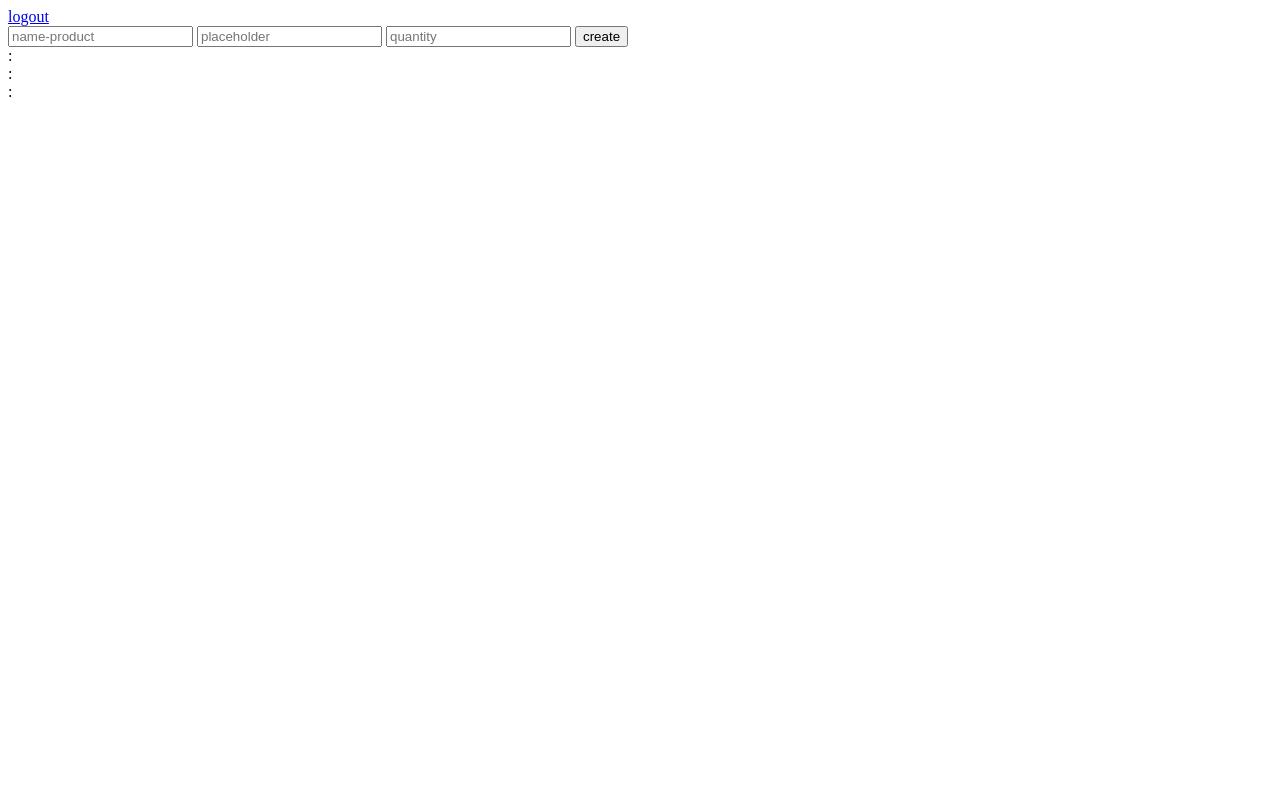
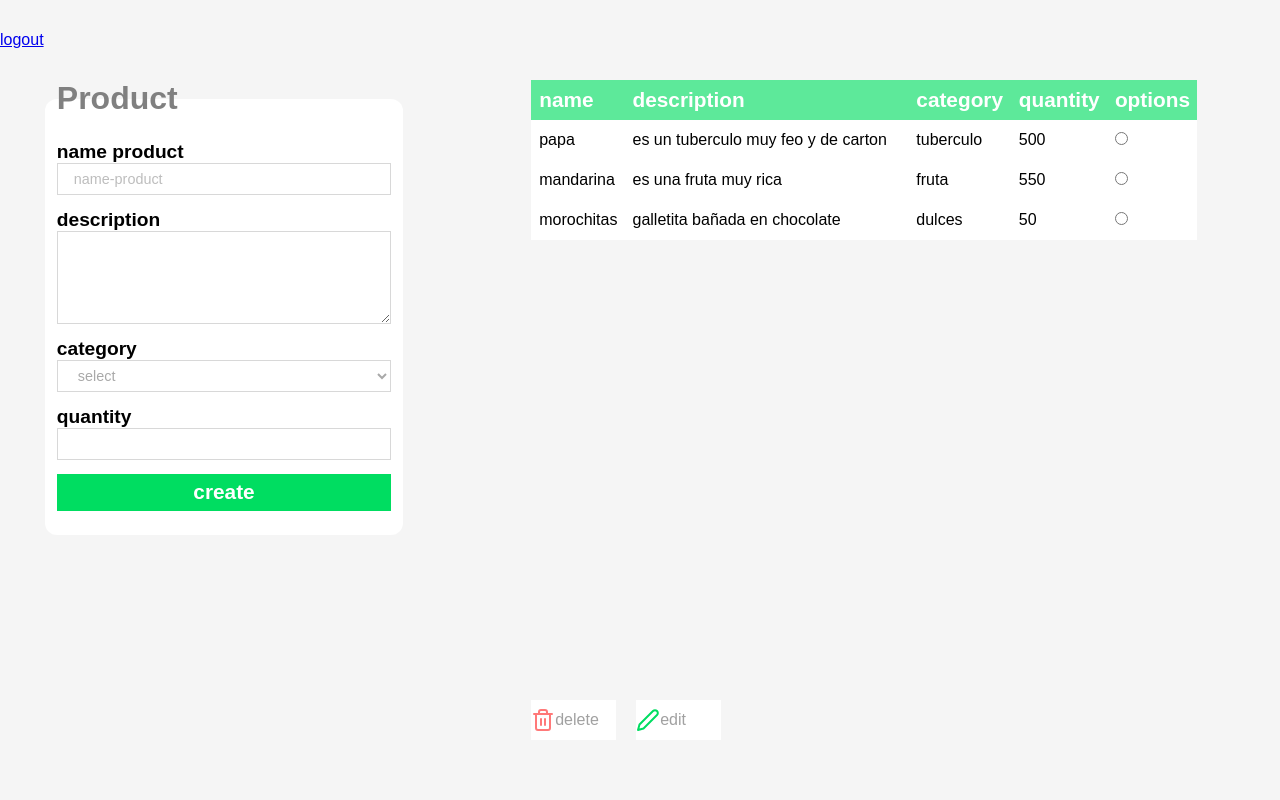
Before and after one commit to Cydonianllama/php-first-step, a PHP site: page /phpFirstStep/views/dashboard.php in a window 1280 px wide. Run offline with PHP 8.4, Linux system fonts and the light colour scheme; data comes from the database, SQL or seed files in the repository; both versions use the stored data as it was after the commit; data that the repository does not hold is empty.

Commit message:
list[*] filter[] create[] delete[] update[]

```diff
--- a/controllers/products.php
+++ b/controllers/products.php
@@ -8,16 +8,37 @@ class product extends connection{
         //parent::__construct();
     }
 
-    function getProductById($currentId){
+    function getAllProducts(){
+        $query = $this->getConnection()->prepare("select name_product , description_procuct , nameCategory ,quantity  from products inner join productCategory p where p.idCategory = products.idCategory;");
+        $query->execute();
+        while($row = $query->fetch()){
+            echo
+            "
+                <tr class = 'table__body__row'>
+                    <td>".$row["name_product"]."</td>
+                    <td>".$row["description_procuct"]."</td>
+                    <td>".$row["nameCategory"]."</td>
+                    <td>".$row["quantity"]."</td>
+                    <td><input type='radio' selected></td>
+                </tr>
+            ";
+        }
+    }
+
+    function filterByCategory(){
 
     }
 
-    // get all products
-    function getProducts(){
-        $query = $this->getConnection()->prepare("select * from products");
-        $query->execute();
-        while ($row = $query->fetch()) {
-            echo $row['name_'].": ".$row['description']."<br />";
-        }
+    function createProduct(){
+
     }
+
+    function deleteProduct(){
+
+    }
+
+    function updateProduct(){
+
+    }
+
 }
--- /dev/null
+++ b/public/dashboard.css
@@ -0,0 +1,165 @@
+*{
+    margin : 0 ;
+    padding : 0;
+    box-sizing: border-box;
+}
+@import url('https://fonts.googleapis.com/css2?family=Source+Sans+Pro&display=swap');
+p,h1,input,textarea,h2,label,legend,a,button,option,select,table{
+    font-family: 'Source Sans Pro', sans-serif;
+}
+.container{
+    width: 100%;
+    height: 100vh;
+    background-color: #f5f5f5;
+}
+
+.header{
+    height: 10vh;
+    width: 100%;
+    display: flex;
+    justify-content: space-between;
+    align-items: center;
+}
+
+.view-product{
+    display : flex;
+}
+.view-product__form{
+    width: 35%;
+    height: 90vh;
+}
+.view-producr-table{
+    width: 65%;
+    height: 90vh;
+    display: flex;
+    flex-direction: column;
+    justify-content: space-between;
+}
+
+.container-form{
+    margin: auto;
+    width: 80%;
+    padding: 24px 12px ;
+    border: none;
+    border-radius: 12px;
+    background-color: white;
+}
+.container-form legend{
+    color: gray;
+    font-size: 2rem;
+    font-weight: 600;
+}
+.form-product{
+    background: none;
+    gap : 14px;
+    display: flex;
+    flex-direction: column;
+    width: 100%;
+}
+.form-product__label{
+    font-size: 1.2rem;
+    font-weight: 600;
+    user-select: none;
+}
+.form-product__select > option{
+    background-color: white;
+    color : gray;
+}
+.form-product__input,.form-product__number,.form-product__select{
+    height: 2rem;
+    border: 1px solid rgb(216, 216, 216);
+    padding-left : 1rem;
+    color : darkgray;
+    font-size: .9rem;
+    display: block;
+    width: 100%;
+    background: none;
+    user-select: none;
+}
+.form-product__input:focus,.form-product__number:focus,.form-product__select:focus{
+    outline: 1px solid rgb(0, 221, 97);
+}
+.form-product__textarea{
+    border: 1px solid rgb(216, 216, 216);
+    color : darkgray;
+    padding: 8px;
+    display: block;
+    width: 100%;
+    background: none;
+    user-select: none;
+}
+.form-product__textarea:focus{
+     outline: 1px solid rgb(0, 221, 97);
+}
+.form-product__input::placeholder{
+    color : rgb(189, 189, 189);
+}
+.form-product__button{
+    outline: none;
+    border: none;
+    height: 2.3rem;
+    color :white;
+    font-weight: 600;
+    font-size: 1.3rem;
+    background-color:rgb(0, 221, 97);
+    cursor: pointer;
+}
+.form-product__button:hover{
+    background-color: rgba(0, 221, 96, 0.658);
+}
+
+
+
+/*  table  */
+.table{
+    max-height: 80vh;
+    width: 80%;
+    margin: 0 auto;
+    background-color: white;
+    border-collapse: collapse;
+}
+.table__head{
+    text-align: left;
+    background-color:rgba(0, 221, 96, 0.637);
+    color : white;
+    font-size: 1.3rem;
+    font-weight: 600;
+    user-select: none;
+}
+.talbe__head__row > th{
+    background: none;
+    border: none;
+}
+th,td{
+    padding-left: 0.5rem;
+}
+tr{
+    height: 2.5rem;
+}
+.table__body__row:hover{
+    background-color: rgba(0, 221, 96, 0.082);
+    cursor: pointer;
+}
+
+
+.table-options{
+    display: flex;
+    align-items: center;
+    width: 80%;
+    margin: 0 auto;
+    height: 10rem;
+    gap:20px;
+}
+.table-options button{
+    background-color: white;
+    width: 85px;
+    height: 5vh;
+    border: none;
+    font-size: 1rem;
+    font-weight: 400;
+    outline: none;
+    cursor: pointer;
+    display: inline-flex;
+    align-items: center;
+    color : rgb(161, 161, 161);
+}
--- a/views/dashboard.php
+++ b/views/dashboard.php
@@ -3,25 +3,92 @@
 <head>
     <meta charset="UTF-8">
     <meta name="viewport" content="width=device-width, initial-scale=1.0">
+    <link rel="stylesheet" href="../public/dashboard.css">
     <title>Dashboard</title>
 </head>
 <body>
+
     <div class = "container">
-        <a href="../index.php">logout</a>
-        <form action = "./createProduct">
-            <input type="text" name="name-product" id="name-product" placeholder= "name-product">
-            <input type="text" name="category" id = "category" placeholder="placeholder">
-            <input type="number" name="quantity" id  ="quantity" placeholder="quantity">
-            <button type = "submit">create</button>
-        </form>
+        <header class = "header">
+            <nav class = "header__nav">
+                <a href="../index.php">logout</a>
+            </nav>
+        </header>
+
+        <div class = "view-product">
+
+            <div class ="view-product__form">
+                <fieldset class="container-form">
+                    <legend>Product</legend>
+
+                    <form class="form-product" method="post" action="../controllers/createproduct.php">
+
+                        <div>
+                            <label class="form-product__label" for="name-product">name product</label>
+                            <input class="form-product__input" type="text" name="name-product" id="name-product"
+                                placeholder="name-product">
+                        </div>
+
+                        <div>
+                            <label class="form-product__label" for="text-area">description</label>
+                            <textarea class="form-product__textarea" name="text-area" id="" cols="30" rows="5"></textarea>
+                        </div>
+
+                        <div>
+                            <label class="form-product__label" for="select-category">category</label>
+                            <select class="form-product__select" name="select-category" id="">
+                                <option value="select">select</option>
+                                <option value="fruta">fruta</option>
+                                <option value="verdura">verdura</option>
+                            </select>
+                        </div>
+
+                        <div>
+                            <label class="form-product__label" for="quantity">quantity</label>
+                            <input class="form-product__number" type="number" name="quantity" id="">
+                        </div>
+
+                        <button class="form-product__button" type="submit">create</button>
+
+                    </form>
+                </fieldset>
+            </div>
+
+            <div class="view-producr-table">
+                <table class = "table">
+                    <thead class ="table__head">
+                        <tr class ="table__head__row">
+                            <th>name</th>
+                            <th>description</th>
+                            <th>category</th>
+                            <th>quantity</th>
+                            <th>options</th>
+                        </tr>
+                    </thead>
+                    <tbody class = "table__body">
+                        <?php
+                            include_once '../controllers/products.php';
+                            $product_ = new product();
+
+                            // render all the products with html configuration for better view
+                            $product_->getAllProducts();
+                        ?>
+                    </tbody>
+                </table>
+                <div class = "table-options">
+                    <button class ="table-options__delete">
+                        <img src="../public/assets/trash-2.svg" alt="icon delete">
+                        delete
+                    </button>
+                    <button class ="table-options__edit">
+                        <img src="../public/assets/edit-2.svg" alt="icon edit">
+                        edit
+                    </button>
+                </div>
+
+            </div>
+        </div>
     </div>
-    <?php
-        include('../controllers/products.php');
-
-        $product = new product();
-        $product->getProducts();
-
-    ?>
 
 </body>
 </html>
--- a/views/login.php
+++ b/views/login.php
@@ -9,7 +9,6 @@
     <title>Login</title>
 </head>
 <body>
-
     <div class = "container">
         <form class ="form-login" action = "../controllers/login.php" method = "POST">
             <div class = "form-login__log-login <?php echo $class ?>">
```
Also changed, not shown: controllers/login.php (+0 -19 lines), entities/products.php (+12 -12 lines), public/login.css (+4 -3 lines), utils/db.sql (added, +26 -0 lines), public/assets/edit-2.svg (added), public/assets/trash-2.svg (added).
